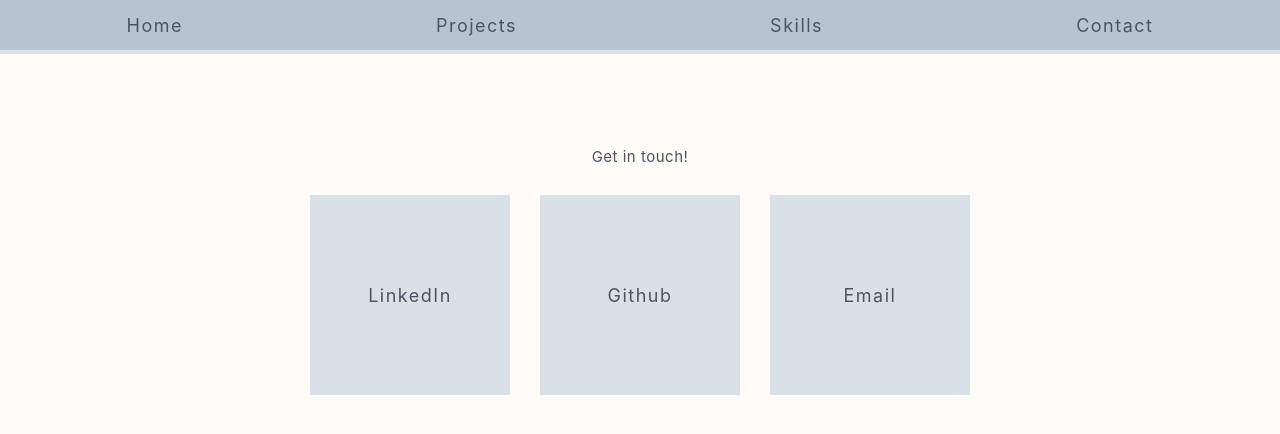
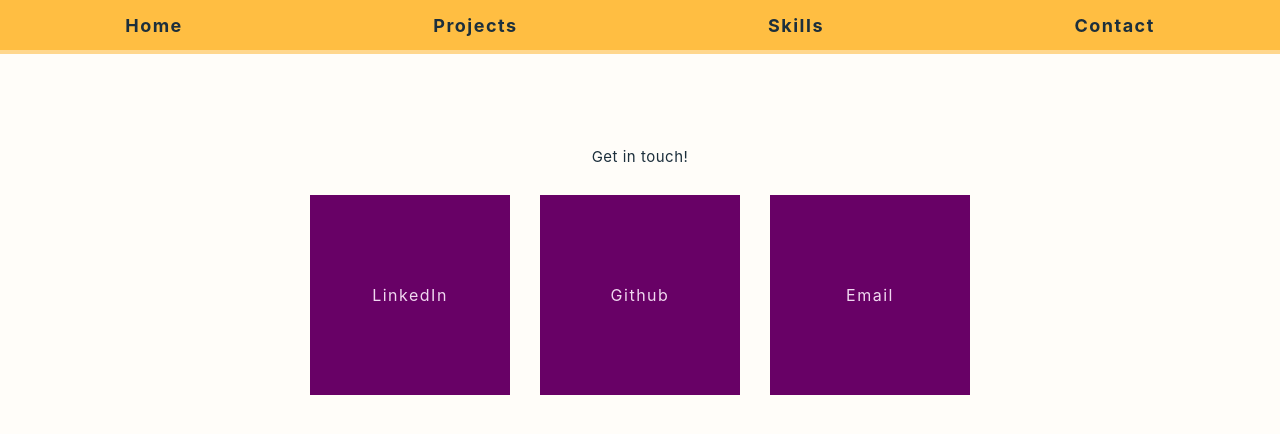
Before and after one commit to D-oro/portfolio_old2, a React (Create React App) app: page /contact in a window 1280 px wide. Shown: the top 434 px of the page. Built offline with nearby package versions, Linux system fonts and the light colour scheme.

Commit message:
updated colours and links

```diff
--- a/src/components/Accordion.css
+++ b/src/components/Accordion.css
@@ -1,5 +1,5 @@
 .accordion-wrapper{
-  background-color: #fef8ee;
+  background-color: var(--grey-100);
   width: 80%;
   height: 90%;
   display: flex;
@@ -8,10 +8,8 @@
 }
 
 .accordion{
-  color: #505769;
-  background-color: #dae1e6;
+  background-color: var(--grey-150);
   border: none;
-  border-color: darkgrey;
   height: 4vh;
   font-size: large;
   height: 50px;
@@ -20,7 +18,7 @@
 
 .accordion:hover{
   cursor: pointer;
-  color: cornflowerblue;
+  color: var(--grey-500);
 }
 
 .expanded-accordion{
@@ -30,7 +28,7 @@
 }
 
 .arrow{
-  background-color: #dae1e6;
+  background-color: var(--grey-100);
   font-size: xx-large;
   border: none;
   border-color: darkgrey;
--- a/src/components/Accordion.js
+++ b/src/components/Accordion.js
@@ -57,7 +57,7 @@
                 <button onClick={collapseSix} className="arrow"> ⌃ </button>
                 <Image alt="screenshot of communication project" image={nvc} />
                 <Textsnippet text="Since completing training in Non-Violent Communication I've always wanted a digital tool to facilitate the practice, and now I have the coding skills to build it myself, so here's the start of my NVC app. I plan to continue working on this and adding more features, right now it can be used to identify needs and feelings, and has a short intro on what NVC is." />
-                <Hyperlink hyperlink="https://d-oro.github.io/communication/" linktext="→ NVC Webpage" />
+                <Hyperlink textcolor="#1C2F3C" hyperlink="https://d-oro.github.io/communication/" linktext="→ NVC Webpage" />
                 </div>
             </div>
 
@@ -67,7 +67,7 @@
                 <button onClick={collapseFive} className="arrow"> ⌃ </button>
                 <Image alt="screenshot of worldclock project" image={worldclock} />
                 <Textsnippet text="For my first TypeScript/React project I built a world clock. Learned a lot about timezones and time formats in Javascript." />
-                <Hyperlink hyperlink="https://github.com/D-oro/Typescript_WorldClock" linktext="→ Github repo"/>
+                <Hyperlink textcolor="#1C2F3C" hyperlink="https://github.com/D-oro/Typescript_WorldClock" linktext="→ Github repo "/>
                 </div>
             </div>
 
@@ -77,7 +77,7 @@
                 <button onClick={collapseFour} className="arrow"> ⌃ </button>
                 <Image alt="screenshot of malaphor page" image={malaphors} />
                 <Textsnippet text="Malaphors are fun! They combine two idioms to create a humorouos, absurd phrase. E.g. 'You can't judge a book by its cover and eat it too.' I built a malaphor creation tool which gives you a random selection of five out of a list of 254 idioms and a space to mash the two idioms together however you wish by clicking on the desired idioms and words." />
-                <Hyperlink hyperlink="https://d-oro.github.io/malaphor/" linktext="→ visit malaphor page"/>
+                <Hyperlink textcolor="#1C2F3C" hyperlink="https://d-oro.github.io/malaphor/" linktext="→ visit malaphor page"/>
                 </div>
             </div>
 
@@ -87,7 +87,7 @@
                 <button onClick={collapseThree} className="arrow"> ⌃ </button>
                 <Image alt="screenshot of adventure game video" image={adventure} />
                 <Textsnippet text="For our capstone CodeClan Project, my group and I built an RPG inspired fullstack adventure Game. We used Java, Spring and PostgreSQL for our backend and React & JavaScript for our frontend." />
-                <Hyperlink hyperlink="https://youtu.be/9YJIx-vX5ig" linktext="→ watch play-through on Youtube"/>
+                <Hyperlink textcolor="#1C2F3C" hyperlink="https://youtu.be/9YJIx-vX5ig" linktext="→ watch play-through on Youtube"/>
                 </div>
             </div>
 
@@ -102,7 +102,7 @@
                     flappy bird, and candy crush. We started out building a checkers game from
                     scratch, but towards the end decided to add further games that we developed
                     while figuring out how to make the checkers pieces move to the correct places." />
-                <Hyperlink hyperlink="https://github.com/GreigK/ReactCheckersTeam" linktext="→ GitHub Repo"/>
+                <Hyperlink textcolor="#1C2F3C" hyperlink="https://github.com/GreigK/ReactCheckersTeam" linktext="→ GitHub Repo"/>
                 </div>
             </div>
 
@@ -117,7 +117,7 @@
                     as well as book specific members onto specific gym classes.
                     An additional feature allows the user to highlight certain classes as
                     peak time classes that only premium members can attend. " />
-                <Hyperlink hyperlink="https://github.com/D-oro/gym" linktext="→ GitHub Repo"/>
+                <Hyperlink textcolor="#1C2F3C" hyperlink="https://github.com/D-oro/gym" linktext="→ GitHub Repo"/>
                 </div>
             </div>
         </div>
--- a/src/components/Hyperlink.css
+++ b/src/components/Hyperlink.css
@@ -1,7 +1,8 @@
 .hyperlink{
       /* has an inline style in Hyperlink.js for text color because of the mailto link */
   text-decoration: none;
-  font-size: Large;
+  font-size: 1rem;
   padding: 1%;
   align-self: center;
+  color: var(--purple-100);
 }
--- a/src/components/Hyperlink.js
+++ b/src/components/Hyperlink.js
@@ -1,8 +1,8 @@
 import './Hyperlink.css'
 
-export const Hyperlink = ({hyperlink, linktext}) =>{
+export const Hyperlink = ({hyperlink, linktext, textcolor}) =>{
 
     return(
-        <a href={hyperlink} className="hyperlink" target="_blank" rel="noreferrer noopener" style={{color: "#4c5365"}}>{linktext}</a>
+        <a href={hyperlink} className="hyperlink" style={{color: textcolor}}>{linktext}</a>
     )
 }
--- a/src/components/NavBar.css
+++ b/src/components/NavBar.css
@@ -1,16 +1,18 @@
 nav{
-    background-color: #B6C4CD;
+    background-color: var(--yellow-500);
     height: 50px;
     width: 100vw;
     display: flex;
     justify-content: space-around;
     align-items: center;
-    border-bottom: 4px solid #dae1e6;
+    border-bottom: 4px solid var(--yellow-300);
     letter-spacing: 1.5px;
+    font-weight: bold;
+    color: var(--grey-900);
 }
 
 .navlink{
-    color: #4c5365;
+    color: var(--grey-900);
     text-decoration: none;
     font-size: large;
 }
@@ -18,5 +20,5 @@
 .navlink:hover{
     text-decoration: none;
     font-size: large;
-    color: cornflowerblue;
+    color: var(--grey-500);
 }
--- a/src/index.css
+++ b/src/index.css
@@ -13,6 +13,81 @@
 }
 
 html{
-  background-color: #fffcf7;
-  color: #4c5365
+  background-color: var(--background-white);
+  color: var(--grey-900);
 }
+
+:root {
+  /* main brand */
+--yellow-900: #4D3914;
+--yellow-800: #805E21;
+--yellow-700: #B3842E;
+--yellow-600: #E6AA3C;
+--yellow-500: #FFBE42;
+--yellow-400: #FFCA68;
+--yellow-300: #FFD78E;
+--yellow-200: #FFDEA1;
+--yellow-100: #FFEBC6;
+
+/* second brand */
+--purple-500: #680166;
+--purple-450: #780D76;
+--purple-400: #871C85;
+--purple-350: #962E94;
+--purple-300: #A543A3;
+--purple-250: #C376C2;
+--purple-200: #D294D1;
+--purple-150: #E1B4E0;
+--purple-100: #F0D8F0;
+
+/* neutral */
+--grey-900: #1C2F3C;
+--grey-850: #2A465A;
+--grey-800: #315269;
+--grey-700: #395E78;
+--grey-600: #406A87;
+--grey-500: #477597;
+--grey-450: #5481A1;
+--grey-400: #638DAB;
+--grey-350: #729AB6;
+--grey-300: #83A7C0;
+--grey-250: #95B4CB;
+--grey-200: #A8C2D5;
+--grey-150: #D1E0EA;
+--grey-100: #E8EFF5;
+
+/* success */
+--green-900: #1A5D60;
+--green-800: #1F7073;
+--green-700: #248386;
+--green-600: #299599;
+--green-550: #2EA8AC;
+--green-500: #34babf;
+--green-450: #55C8CC;
+--green-400: #67CFD2;
+--green-350: #7AD6D9;
+--green-200: #8EDCDF;
+--green-250: #A2E3E6;
+--green-200: #B8EAEC;
+--green-150: #CFF1F2;
+--green-100: #E6F8F9;
+
+/* warning */
+--orange-900: #7C3404;
+--orange-800: #913C04;
+--orange-700: #A54505;
+--orange-600: #BA4E06;
+--orange-500: #cf5707;
+--orange-450: #D3651B;
+--orange-400: #D87430;
+--orange-350: #DD8347;
+--orange-300: #E2935E;
+--orange-250: #E7A477;
+--orange-200: #ECB590;
+--orange-150: #F0C6AA;
+--orange-100: #F5D9C6;
+--orange-050: #FAECE2;
+
+/* off-white background */
+--background-white: #FFFDF9;
+}
--- a/src/pages/Contact.css
+++ b/src/pages/Contact.css
@@ -7,7 +7,8 @@
 }
 
 .square{
-    background-color: #dae1e6;
+    background-color: var(--purple-500);
+    color: var(--grey-100);
     display: flex;
     justify-content: center;
     align-items: center;
@@ -15,3 +16,7 @@
     width: 200px;
     letter-spacing: 1.5px;
 }
+
+.square:hover{
+    background-color: var(--purple-400);
+}
```
